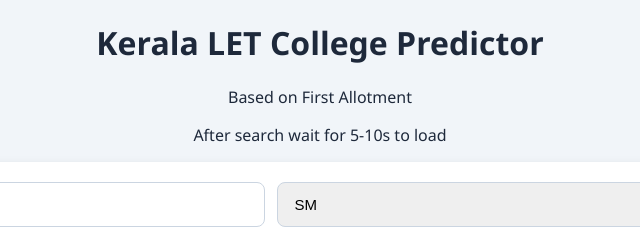
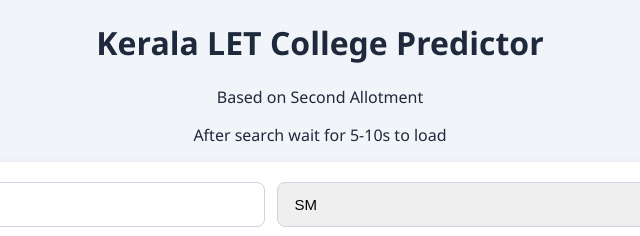
Before and after one commit to Alan-P-S/letcollegepredictor, a website: page index.html in a window 1280 px wide. Shown: the top 236 px of the page, 320-960 px from the left. Drawn offline with Linux system fonts and the light colour scheme.

Commit message:
second allotment

```diff
--- a/index.html
+++ b/index.html
@@ -133,7 +133,7 @@ tbody tr:hover{
 </head>
 <body>
 
-<center><h1>Kerala LET College Predictor</h1><p>Based on First Allotment</p><p>After search wait for 5-10s to load</p></center>
+<center><h1>Kerala LET College Predictor</h1><p>Based on Second Allotment</p><p>After search wait for 5-10s to load</p></center>
 
 <div class="controls">
     <input
```
